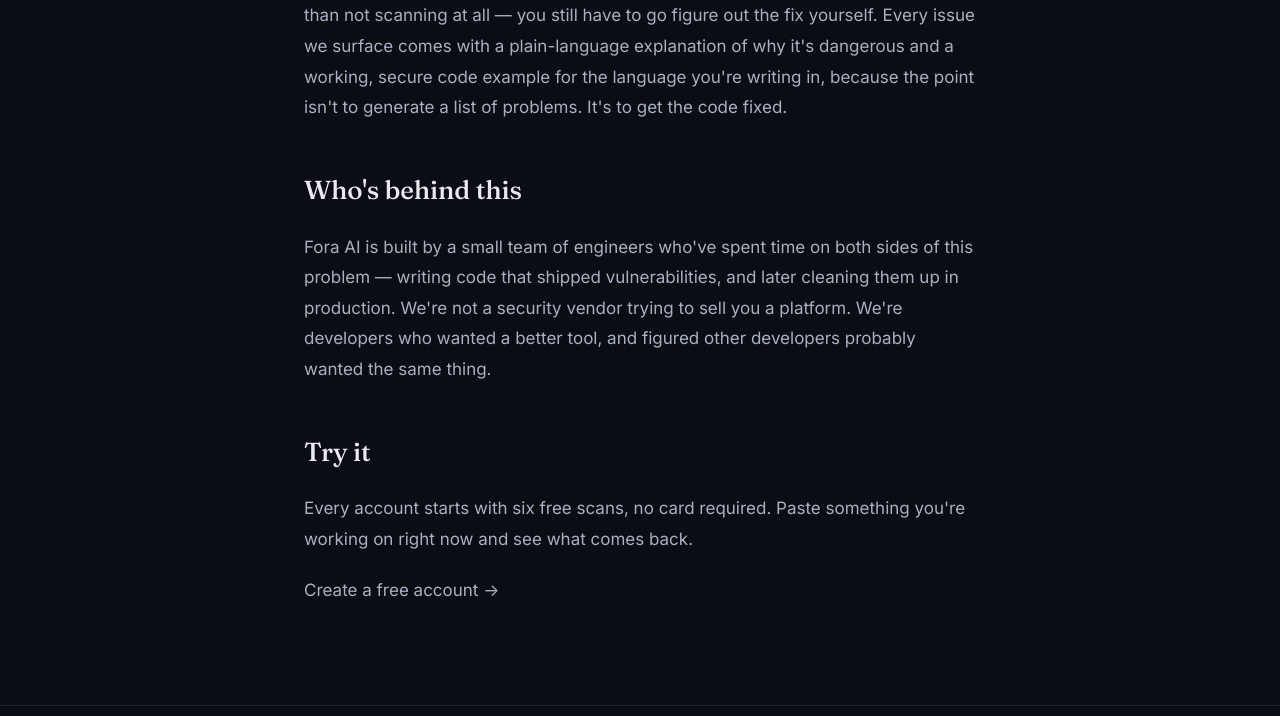
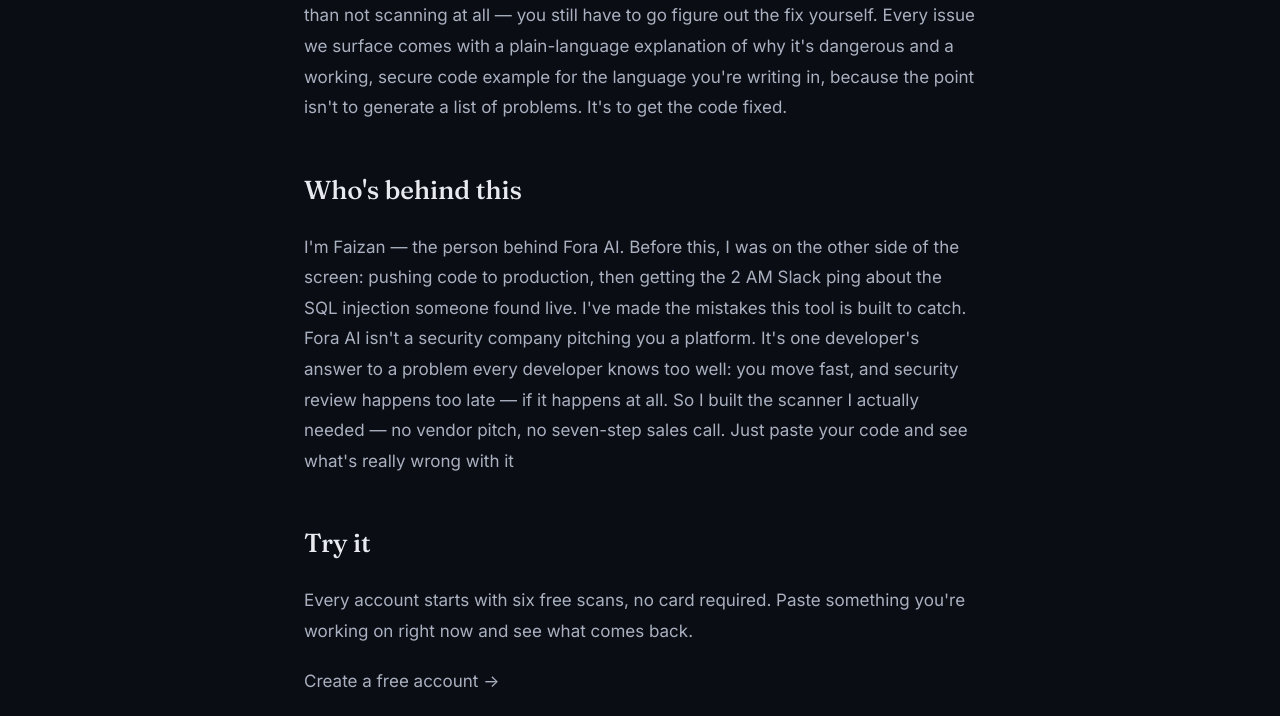
Before and after one commit to Faizan-ai-nova/Fora-ai-A-POWERFUL-TOOL, a Django app: page /about/ in a window 1280 px wide. Shown: the part 1360-2076 px from the top of the page. Run offline with Django 5.2, Linux system fonts and the light colour scheme.

Commit message:
Update about.html

```diff
--- a/templates/pages/about.html
+++ b/templates/pages/about.html
@@ -58,11 +58,13 @@
 
     <h2>Who's behind this</h2>
     <p>
-      Fora AI is built by a small team of engineers who've spent time on both sides of
-      this problem — writing code that shipped vulnerabilities, and later cleaning them up
-      in production. We're not a security vendor trying to sell you a platform. We're
-      developers who wanted a better tool, and figured other developers probably wanted the
-      same thing.
+I'm Faizan — the person behind Fora AI.
+Before this, I was on the other side of the screen: pushing code to production, then getting the 2 AM Slack ping about the SQL injection someone found live. I've made the mistakes this tool is built to catch.
+Fora AI isn't a security company pitching you a platform.
+It's one developer's answer to a problem every developer knows too well:
+you move fast, and security review happens too late — if it happens at all.
+So I built the scanner I actually needed — no vendor pitch, no seven-step sales call.
+Just paste your code and see what's really wrong with it
     </p>
 
     <h2>Try it</h2>
```
